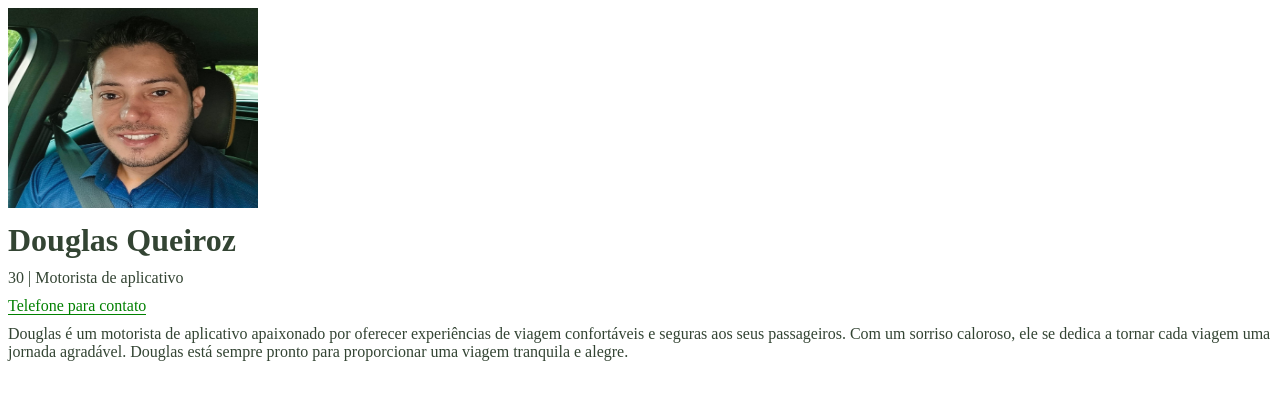
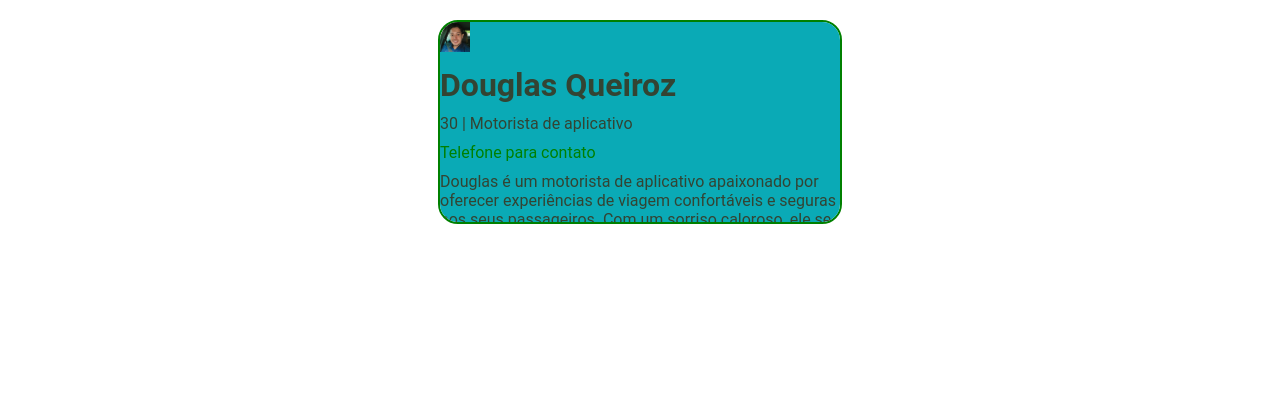
Before and after one commit to Othergamer1/Atividade_HTML_CSS, a plain HTML site: page index.html in a window 1280 px wide. Drawn offline with Linux system fonts and the light colour scheme.

Commit message:
Update styles.css

```diff
--- a/styles.css
+++ b/styles.css
@@ -1,8 +1,23 @@
-img {
+div {
     max-height: 200px;
     min-height: 100px;
     max-width: 400px;
     min-width: 250px;
+
+    border: 2px solid green;
+    overflow-y: scroll;
+    overflow-x: hidden;
+
+    margin: 20px auto;
+    background-color: rgb(10, 170, 182);
+    border-radius: 20px;
+}
+
+
+
+img {
+    height: 30px;
+    width: 30px;
 }
 
 h2 {
@@ -18,10 +33,14 @@ p {
 
 a {
     color: green;
-    text-decoration: none !important;
-    border-bottom: 1px solid green;
+    text-decoration: none;
   }
 
 p, h1, h2, h3, h4, h5, h6 {
     color: #343;
 }
+
+
+body {
+    font-family: Roboto, sans-serif;
+}
```
